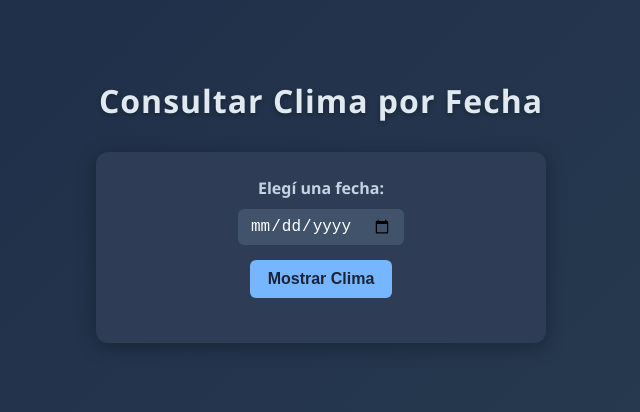
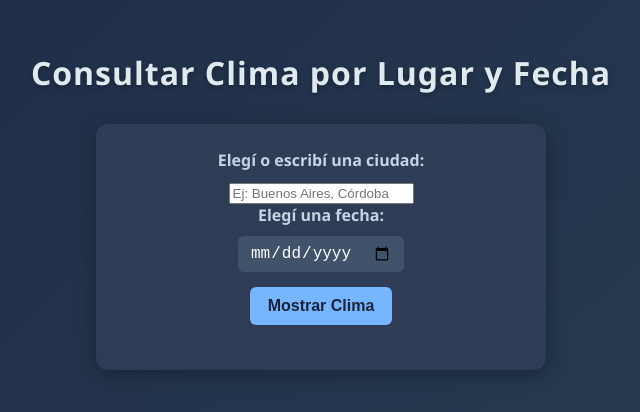
Before and after one commit to Bautistaits/api.clima, a plain HTML site: page index.html in a window 1280 px wide. Shown: the part 200-612 px from the top of the page, without its empty margins (319-959 px from the left). Drawn offline with Linux system fonts and the light colour scheme.

Commit message:
Update index.html

```diff
--- a/index.html
+++ b/index.html
@@ -6,15 +6,19 @@
   <link rel="stylesheet" href="styles.css">
 </head>
 <body>
-  <h1>Consultar Clima por Fecha</h1>
+  <h1>Consultar Clima por Lugar y Fecha</h1>
 
   <div class="caja">
+    <label for="ciudad">Elegí o escribí una ciudad:</label>
+    <input type="text" id="ciudad" placeholder="Ej: Buenos Aires, Córdoba" />
+
     <label for="fechaClima">Elegí una fecha:</label>
     <input type="date" id="fechaClima" />
+
     <button id="botonClima">Mostrar Clima</button>
 
     <div id="resultadoClima">
-      <!-- Aquí aparecerá el clima -->
+
     </div>
   </div>
 
```
